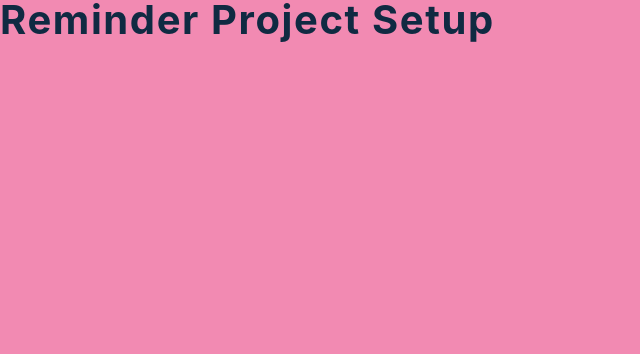
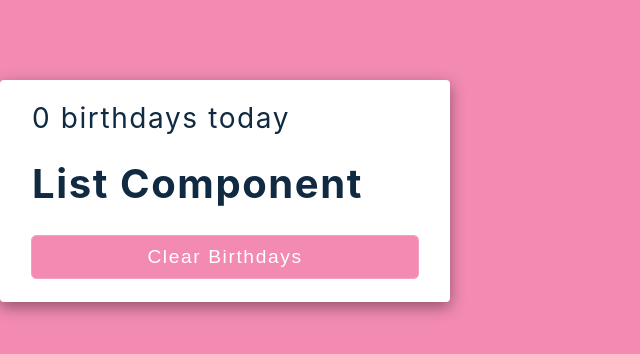
Before and after one commit to SohilaArafa/Birthday-Calendar, a React (Create React App) app: page / in a window 1280 px wide. Shown: the top 354 px of the page, without its empty margins (0-640 px from the left). Built offline with nearby package versions, Linux system fonts and the light colour scheme.

Commit message:
set basics

```diff
--- a/src/App.js
+++ b/src/App.js
@@ -2,7 +2,15 @@ import React, { useState } from 'react';
 import data from './data';
 import List from './List';
 function App() {
-  return <h2>reminder project setup</h2>;
+  return (
+    <section className='container'>
+      <h3>0 birthdays today</h3>
+      <List />
+      <button type='button' onClick={() => console.log('you clicked me')}>
+        Clear Birthdays
+        </button>
+    </section>
+  )
 }
 
 export default App;
```
